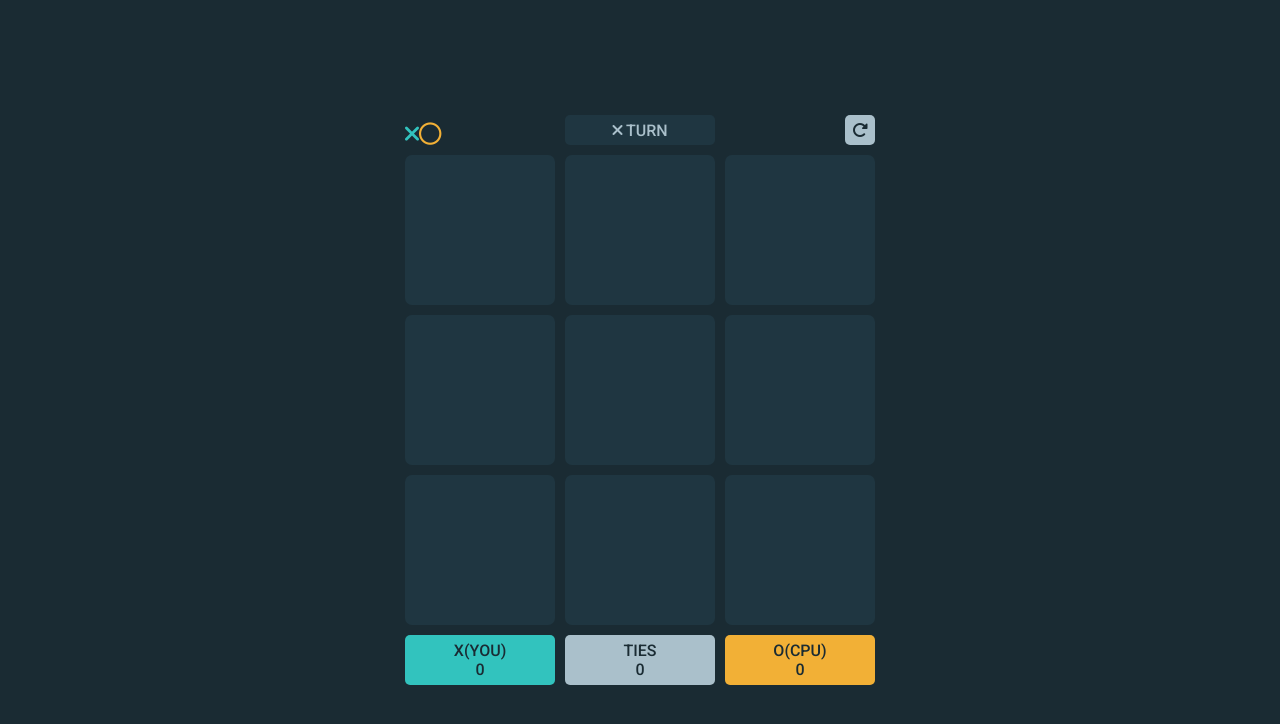
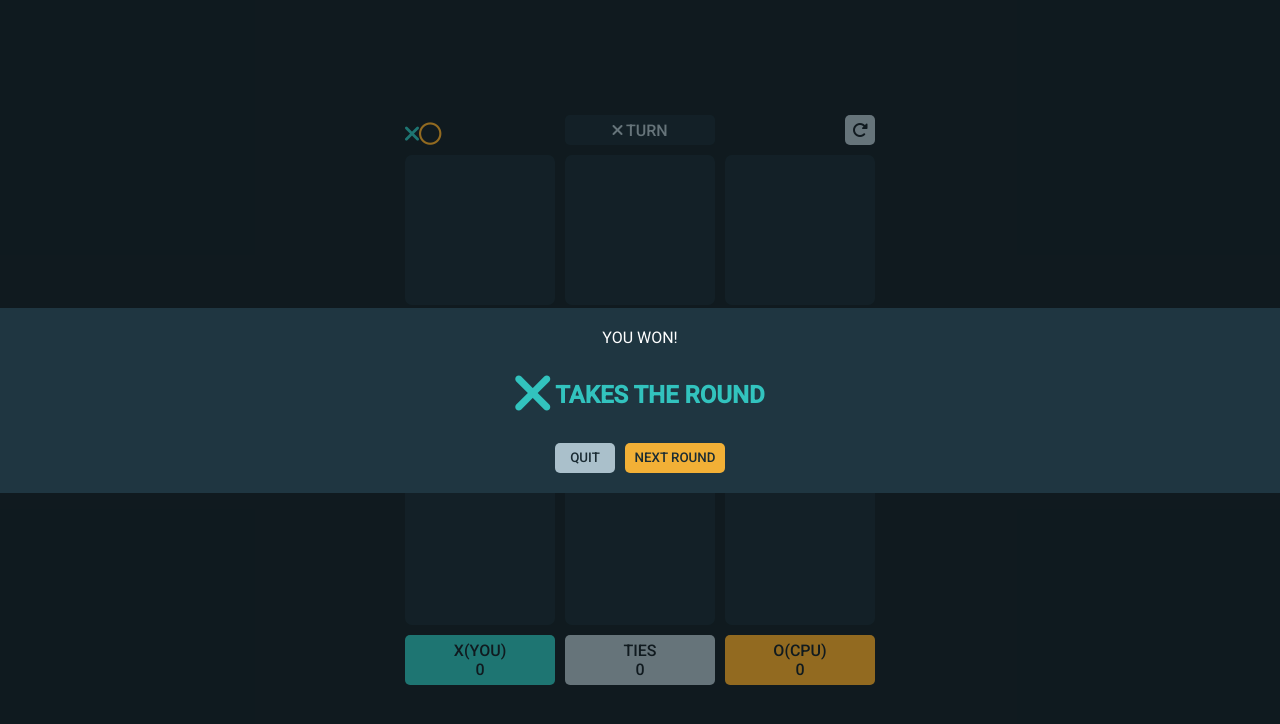
Before and after one commit to lucas-wendell/tic-tac-toe, a website with bundled scripts: page game.html in a window 1280 px wide. Built offline with nearby package versions, Linux system fonts and the light colour scheme.

Commit message:
creating feature to reset game and adding modal

```diff
--- a/css/game.css
+++ b/css/game.css
@@ -24,6 +24,65 @@ body {
 	font-family: "Roboto", sans-serif;
 }
 
+.modalOverlay {
+	z-index: 5;
+	width: 100vw;
+	height: 100vh;
+	display: flex;
+	position: absolute;
+	align-items: center;
+	/* display: none; */
+	justify-content: center;
+	background: rgba(0, 0, 0, 0.4);
+}
+
+.winnerModal {
+	z-index: 10;
+	width: 100vw;
+	color: #fff;
+	display: flex;
+	padding: 20px 0;
+	position: absolute;
+	align-items: center;
+	flex-direction: column;
+	justify-content: center;
+	text-transform: uppercase;
+	background-color: var(--square-color);
+}
+
+.winnerModal h2 {
+	gap: 5px;
+	display: flex;
+	margin: 15px 0;
+	align-items: center;
+	color: var(--highlights-blue-color);
+}
+
+.winnerModal h2 span {
+	font-size: 3.5rem;
+}
+
+.winnerModal .buttonDiv {
+	gap: 10px;
+	display: flex;
+}
+
+.winnerModal .buttonDiv button {
+	border: none;
+	height: 30px;
+	width: 100px;
+	font-weight: 500;
+	border-radius: 5px;
+	text-transform: uppercase;
+	color: var(--background-color);
+	background-color: var(--highlights-orange-color);
+}
+
+.winnerModal .buttonDiv button:first-child {
+	width: 60px;
+	background-color: var(--gray-color);
+}
+
 .main {
 	gap: 10px;
 	height: 100vh;
@@ -35,20 +94,20 @@ body {
 }
 
 .main .square {
+	display: flex;
 	cursor: pointer;
+	font-size: 8rem;
 	border-radius: 7px;
-	font-size: 8rem;
-	display: flex;
 	align-items: center;
 	justify-content: center;
+	transition: all 0.5s ease;
 	color: var(--highlights-blue-color);
 	background-color: var(--square-color);
-	transition: all 0.5s ease;
 }
 
 .main .square.active {
+	color: var(--square-color);
 	background-color: var(--highlights-blue-color);
-	color: var(--square-color);
 }
 
 .main .square:hover {
@@ -73,8 +132,8 @@ body {
 	border-radius: 5px;
 	align-items: center;
 	justify-content: center;
+	color: var(--gray-color);
 	text-transform: uppercase;
-	color: var(--gray-color);
 	background-color: var(--square-color);
 }
 
--- a/game.html
+++ b/game.html
@@ -15,6 +15,18 @@
 		<title>Document</title>
 	</head>
 	<body>
+		<div class="modalOverlay">
+			<div class="winnerModal">
+				<p>you won!</p>
+				<h2>
+					<span><i class="fa-solid fa-xmark"></i></span>takes the round
+				</h2>
+				<div class="buttonDiv">
+					<button class="quitButton">quit</button>
+					<button class="nextRoundButton">next round</button>
+				</div>
+			</div>
+		</div>
 		<main class="main">
 			<div class="icons">
 				<i class="fa-solid fa-xmark"></i>
@@ -25,16 +37,12 @@
 				<p><i class="fa-solid fa-xmark"></i> turn</p>
 			</div>
 
-			<div class="rotateDiv">
-				<i class="fa-solid fa-rotate-right"></i>
+			<div data-fn="restartBoard" class="rotateDiv">
+				<i data-fn="restartBoard" class="fa-solid fa-rotate-right"></i>
 			</div>
 
-			<div data-fn="squareClick" data-value="0" class="square square1">
-				<!-- <i class="fa-solid fa-xmark"></i> -->
-			</div>
-			<div data-fn="squareClick" data-value="1" class="square square2">
-				<!-- <i class="fa-regular fa-circle"></i> -->
-			</div>
+			<div data-fn="squareClick" data-value="0" class="square square1"></div>
+			<div data-fn="squareClick" data-value="1" class="square square2"></div>
 			<div data-fn="squareClick" data-value="2" class="square square3"></div>
 			<div data-fn="squareClick" data-value="3" class="square square4"></div>
 			<div data-fn="squareClick" data-value="4" class="square square5"></div>
--- a/src/class/game.ts
+++ b/src/class/game.ts
@@ -25,18 +25,29 @@ export class TicTacToe {
 		this.acutalPlayer = firstPlayer;
 	}
 
+	restartGame() {
+		this.board.forEach((_, index) => {
+			this.board[index] = "";
+		});
+		this.numberOfMoves = 0;
+		this.updateDom.uncheckSquare();
+	}
+
 	checkWinner(player: Player) {
 		this.sequences.forEach((_, index) => {
-			if (
+			const thereIsAWinner =
 				this.board[this.sequences[index][0]] == player &&
 				this.board[this.sequences[index][1]] == player &&
-				this.board[this.sequences[index][2]] == player
-			) {
+				this.board[this.sequences[index][2]] == player;
+
+			if (thereIsAWinner) {
 				this.gameScore[player]++;
 				this.updateDom.updateScore(player, this.gameScore);
 				this.updateDom.markSquares(this.sequences[index]);
+				// this.restartGame();
 			} else if (this.numberOfMoves === 9) {
-				this.gameScore.ties++;
+				this.gameScore.ties += 1;
+				this.updateDom.updateScore("ties", this.gameScore);
 			}
 		});
 	}
--- a/src/class/updateDOM.ts
+++ b/src/class/updateDOM.ts
@@ -19,7 +19,7 @@ export class UpdateDom {
 		squareToRefresh.appendChild(icon);
 	}
 
-	updateScore(player: Player, gameScore: GameScore) {
+	updateScore(player: Player | "ties", gameScore: GameScore) {
 		const [winner] = this.scoreboard.filter(
 			(item) => item.getAttribute("data-value") === player,
 		);
@@ -38,4 +38,11 @@ export class UpdateDom {
 			});
 		});
 	}
+
+	uncheckSquare() {
+		this.board.forEach((square) => {
+			square.classList.remove("active");
+			square.innerHTML = "";
+		});
+	}
 }
--- a/src/gamePage/index.ts
+++ b/src/gamePage/index.ts
@@ -17,6 +17,10 @@ const actions = {
 		const value = target.getAttribute("data-value") as string;
 		newGame.updateMoves(+value);
 	},
+	restartBoard(target: Element) {
+		console.log(target);
+		newGame.restartGame();
+	},
 };
 
 main.addEventListener("click", (e) => accessActions(e, actions));
```
Also changed, not shown: dist/class/game.js, dist/gamePage/index.js.
